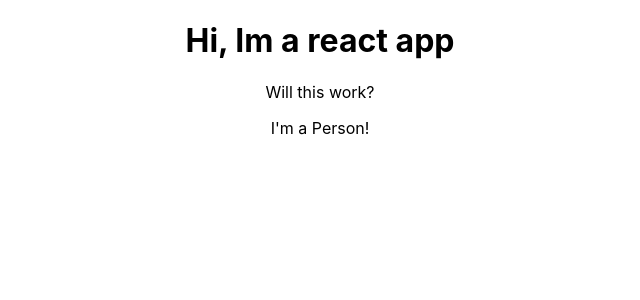
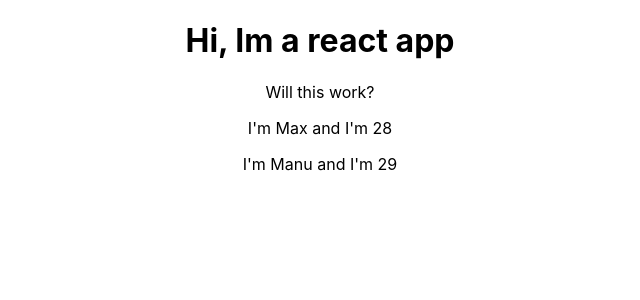
Before and after one commit to humbertocarvalho/courses-react-complete-guide, a React (Create React App) app: page / in a window 1280 px wide. Shown: the top 300 px of the page, without its empty margins (320-960 px from the left). Built offline with nearby package versions, Linux system fonts and the light colour scheme.

Commit message:
Add props.

```diff
--- a/src/App.js
+++ b/src/App.js
@@ -7,7 +7,10 @@ function App() {
     <div className='App'>
       <h1>Hi, Im a react app</h1>
       <p>Will this work?</p>
-      <Person />
+      <Person name='Max' age='28' />
+      <Person name='Manu' age='29'>
+        My Hobbies: Racing
+      </Person>
     </div>
   );
 }
--- a/src/Person/Person.js
+++ b/src/Person/Person.js
@@ -1,7 +1,11 @@
 import React from 'react';
 
-const person = () => {
-  return <p>I'm a Person!</p>;
+const person = props => {
+  return (
+    <p>
+      I'm {props.name} and I'm {props.age}
+    </p>
+  );
 };
 
 export default person;
```
